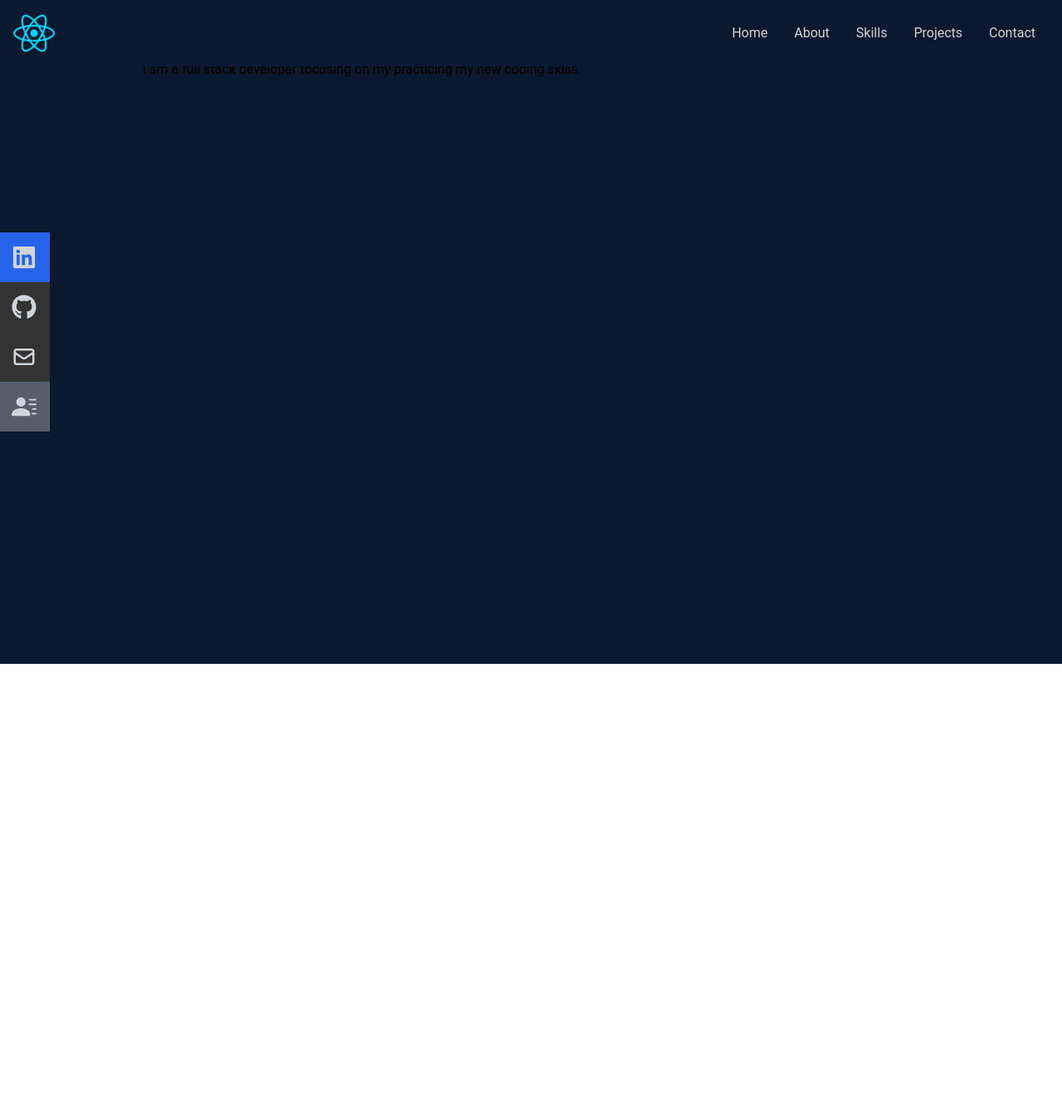
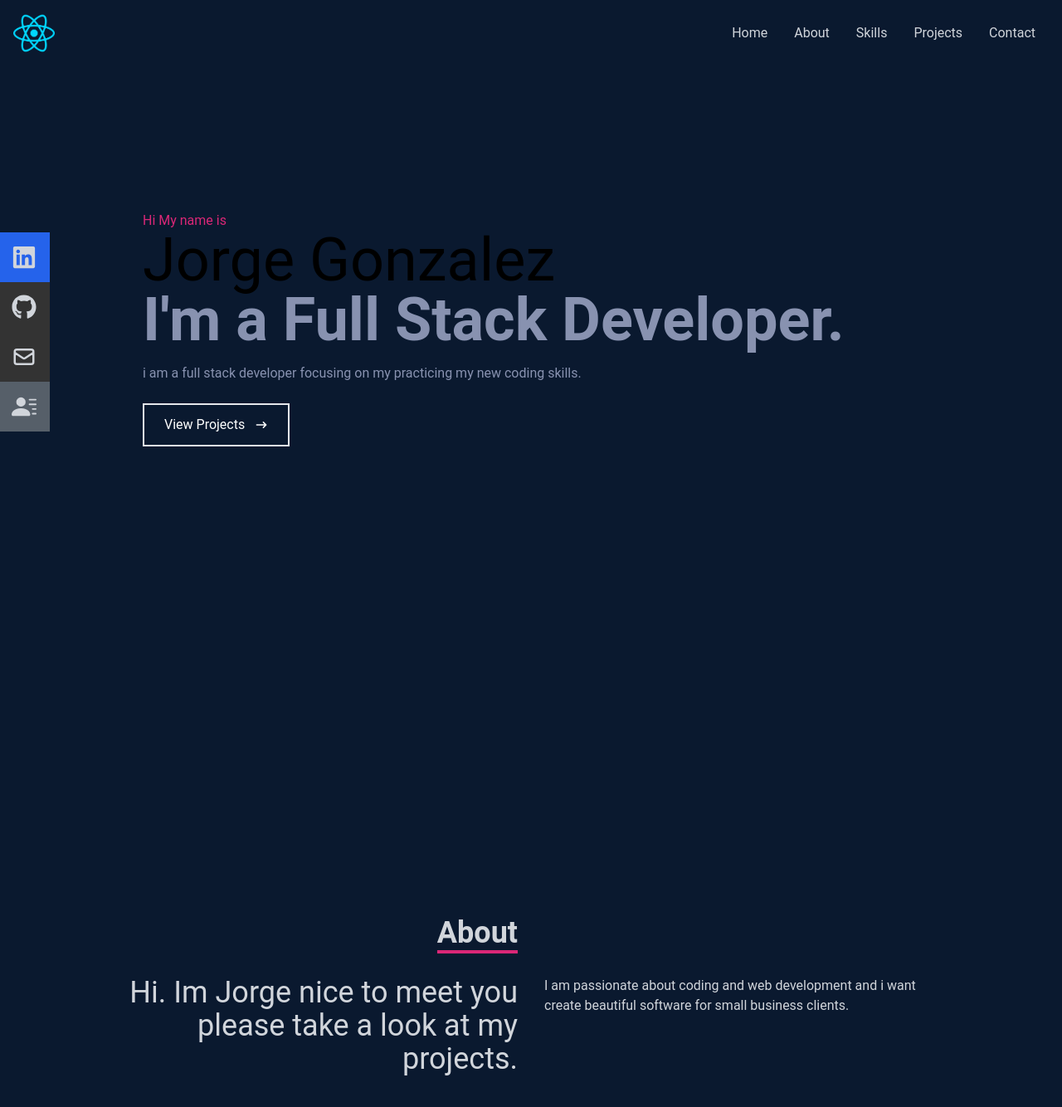
Before and after one commit to 1014jorge/react-portfolio, a React (Create React App) app: page / in a window 1280 px wide. Shown: the top 1334 px of the page at 83% size. Before the commit the page ends 800 px from the top, so only its background shows below. Built offline with nearby package versions, Linux system fonts and the light colour scheme.

Commit message:
updated about and home

```diff
--- a/package.json
+++ b/package.json
@@ -13,7 +13,7 @@
     "web-vitals": "^2.1.4"
   },
   "scripts": {
-    "start": "react-scripts start",
+    "start": "set \"NODE_OPTIONS=--openssl-legacy-provider\" && react-scripts start",
     "build": "react-scripts build",
     "test": "react-scripts test",
     "eject": "react-scripts eject"
@@ -21,7 +21,8 @@
   "eslintConfig": {
     "extends": [
       "react-app",
-      "react-app/jest"
+      "react-app/jest",
+      "plugin:react/jsx-runtime"
     ]
   },
   "browserslist": {
--- a/src/App.js
+++ b/src/App.js
@@ -2,12 +2,14 @@ import Logo from './logo.svg';
 import './App.css';
 import Navbar from './components/navbar';
 import Home from './components/Home';
+import About from './components/About';
 
 function App() {
   return (
     <div>
       <Navbar />
       <Home />
+      <About />
     </div>
   );
 }
--- /dev/null
+++ b/src/components/About.jsx
@@ -0,0 +1,32 @@
+import React from 'react'
+
+const About = () => {
+    return (
+        <div name='about' className='w-full h-screen bg-[#0a192f] text-gray-300'>
+            <div className='flex flex-col justify-center items-center w-full h-full'>
+                <div className='max-w-[1000px] w-full grid grid-cols-2 gap-8'>
+                    <div className='sm:text-right pb-8 pl-4'>
+                        <p className='text-4xl font-bold inline border-b-4 border-pink-600'>
+                            About
+                        </p>
+                    </div>
+                    <div></div>
+                    </div>
+                    <div className='max-w-[1000px] w-full grid grid-cols-2 gap-8 px-4'>
+                        <div className='sm:text-right text-4xl font bold'>
+                            <p>Hi. Im Jorge nice to meet you please take a look at my projects. </p>
+                        </div>
+                        <div>
+                            <p>
+                                I am passionate about coding and web development and i want create beautiful software for small business clients.
+                            </p>
+                        </div>
+                    </div>
+                </div>
+            </div>
+
+
+    )
+}
+
+export default About
--- a/src/components/Home.jsx
+++ b/src/components/Home.jsx
@@ -1,18 +1,26 @@
 import React from 'react'
-import {HiArrowNarrowRight} from 'react-icons/hi'
+import { HiArrowNarrowRight } from 'react-icons/hi'
 
 const Home = () => {
   return (
     <div name='home' className='w-full h-screen bg-[#0a192f]'>
 
-        {/* COntainer */}
-        <div className='max-w-[1000px] mx-auto px-8 flex flex-col justify-center'>
-          <p>Hi Myname is</p>
-          <h1>Jorge Gonzalez</h1>
-          <h2>I'm a Full Stack Developer.</h2>
-          <p>i am a full stack developer focusing on my practicing my new coding skills.</p>
+      {/* COntainer */}
+      <div className='max-w-[1000px] mx-auto px-8 flex flex-col justify-center h-full'>
+        <p className='text-pink-600'>Hi My name is</p>
+        <h1 className='text-4xl sm:text-7xl font-bold-[#ccd6f6]'>Jorge Gonzalez</h1>
+        <h2 className='text-4xl sm:text-7xl font-bold text-[#8892b0]'>I'm a Full Stack Developer.</h2>
+        <p className='text-[#8892b0] py-4 max-w-[700px]'>i am a full stack developer focusing on my practicing my new coding skills.</p>
 
+
+        <div>
+          <button className='text-white group border-2 px-6 py-3 my-2 flex items-center hover:bg-pink-600 hover:border-pink-600'>View Projects
+            <span className='group-hover:rotate-90 duration-300'>
+              <HiArrowNarrowRight className='ml-3 ' />
+            </span>
+          </button>
         </div>
+      </div>
     </div>
   )
 }
```
Also changed, not shown: 1 other file (tests, documents, lock files or other folders).
